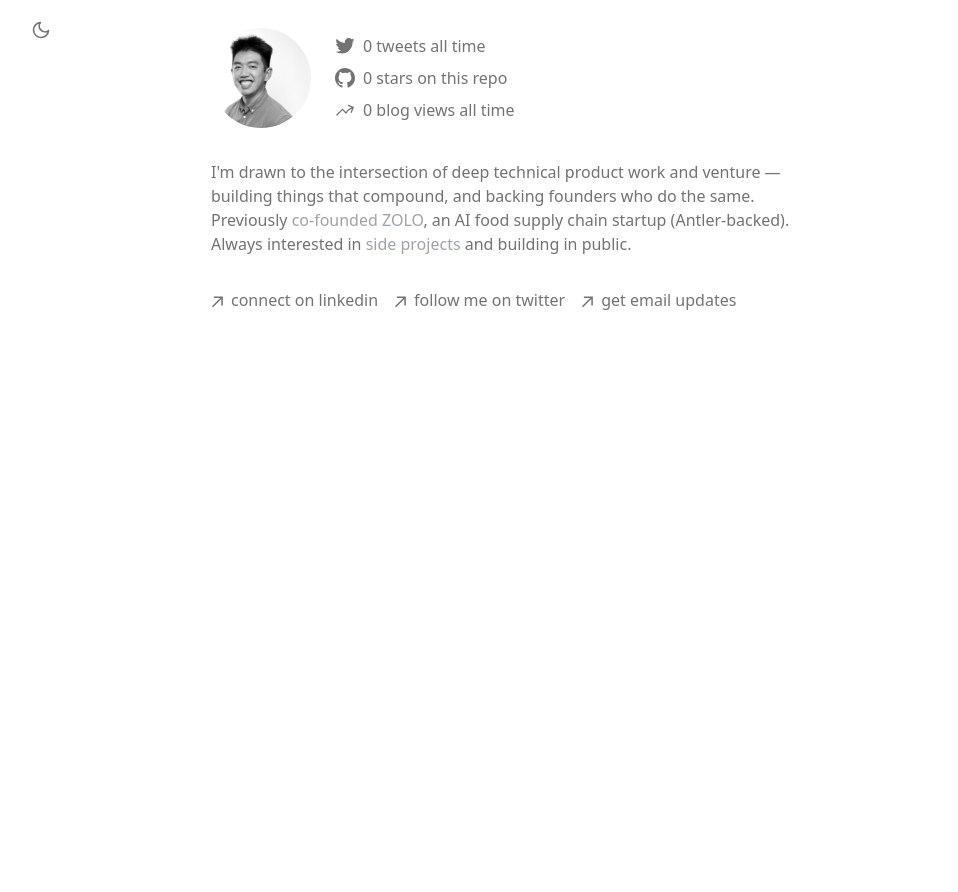
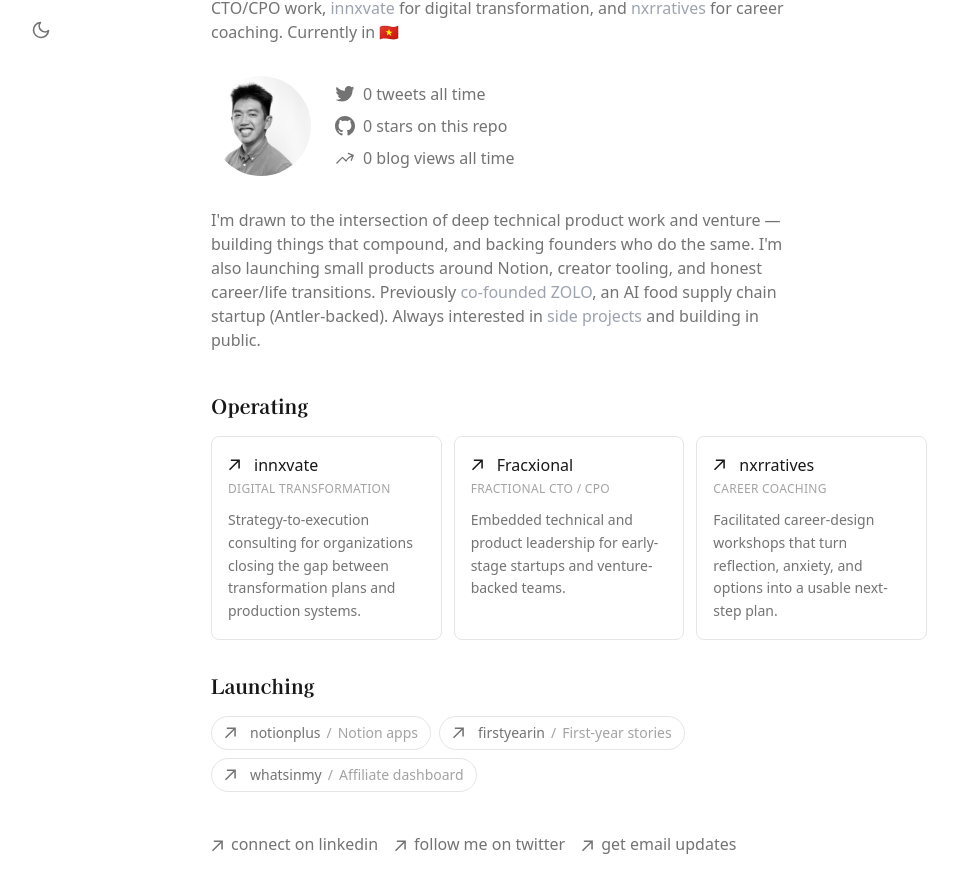
Before and after one commit to codebyshennan/portfolio, a Next.js app: page / in a window 1280 px wide. Shown: the part 332-1224 px from the top of the page, without its empty margins (161-1119 px from the left). Before the commit the page ends 808 px from the top, so only its background shows below. Built offline with nearby package versions, Linux system fonts and the light colour scheme; no server answers; the database is empty.

Commit message:
Add operating portfolio and product pages

```diff
--- a/app/about/page.tsx
+++ b/app/about/page.tsx
@@ -6,7 +6,7 @@
 export const metadata: Metadata = {
   title: "About",
   description:
-    "About Shen Nan, Wong - Builder-investor based in SEA. Sole engineer at Iterative, building data infrastructure & AI systems for venture. Founder of Fracxional.",
+    "About Shen Nan, Wong - Builder-investor based in SEA. Sole engineer at Iterative, building data infrastructure & AI systems for venture. Founder of Fracxional, innxvate, and nxrratives.",
   alternates: {
     canonical: "https://byshennan.com/about",
   },
@@ -21,7 +21,7 @@
       <p className="text-neutral-400 text-base -mt-1 mb-3">
         Hey, I'm Shen Nan — a builder-investor based in Southeast Asia.
         I'm the sole engineer at <strong className="text-neutral-300">Iterative</strong>, an early-stage fund investing across SEA and South Asia, where I build the data infrastructure, internal tooling, and AI systems that power our investment operations.
-        In parallel, I run <strong className="text-neutral-300">Fracxional</strong>, where I teach AI and data engineering courses and consult on automation strategy.
+        In parallel, I run <strong className="text-neutral-300">Fracxional</strong> for fractional CTO/CPO work, <strong className="text-neutral-300">innxvate</strong> for digital transformation, and <strong className="text-neutral-300">nxrratives</strong> for career coaching.
       </p>
       <p className="text-neutral-400 text-base mb-3">
         I'm drawn to the intersection of deep technical product work and venture — building things that compound, and backing founders who do the same.
--- a/app/page.tsx
+++ b/app/page.tsx
@@ -11,6 +11,48 @@
 import { name, about, bio, avatar } from "lib/info";
 
 export const revalidate = 60;
+
+const operating = [
+  {
+    name: "innxvate",
+    href: "https://innxvate.org",
+    label: "Digital transformation",
+    description:
+      "Strategy-to-execution consulting for organizations closing the gap between transformation plans and production systems.",
+  },
+  {
+    name: "Fracxional",
+    href: "https://fracxional.com",
+    label: "Fractional CTO / CPO",
+    description:
+      "Embedded technical and product leadership for early-stage startups and venture-backed teams.",
+  },
+  {
+    name: "nxrratives",
+    href: "https://nxrratives.com",
+    label: "Career coaching",
+    description:
+      "Facilitated career-design workshops that turn reflection, anxiety, and options into a usable next-step plan.",
+  },
+];
+
+const launching = [
+  {
+    name: "notionplus",
+    href: "https://notionplus.xyz",
+    label: "Notion apps",
+  },
+  {
+    name: "firstyearin",
+    href: "https://firstyearin.xyz",
+    label: "First-year stories",
+  },
+  {
+    name: "whatsinmy",
+    href: "https://whatsinmy.xyz",
+    label: "Affiliate dashboard",
+  },
+];
 
 export default async function HomePage() {
   let starCount, views, tweetCount;
@@ -79,6 +121,54 @@
       <p className="my-5 max-w-[600px] text-neutral-500 dark:text-neutral-400">
         {bio()}
       </p>
+      <div className="my-10 max-w-[760px]">
+        <h2 className="font-serif font-bold text-xl text-neutral-900 dark:text-neutral-100 mb-4">
+          Operating
+        </h2>
+        <div className="grid grid-cols-1 md:grid-cols-3 gap-3">
+          {operating.map((item) => (
+            <a
+              key={item.name}
+              href={item.href}
+              target="_blank"
+              rel="noopener noreferrer"
+              className="group border border-neutral-200 dark:border-neutral-800 rounded-lg p-4 hover:border-neutral-300 dark:hover:border-neutral-700 transition-colors"
+            >
+              <div className="flex items-center gap-1.5 text-neutral-900 dark:text-neutral-100 font-medium">
+                <ArrowIcon />
+                <span>{item.name}</span>
+              </div>
+              <p className="mt-1 text-xs uppercase tracking-wide text-neutral-400 dark:text-neutral-500">
+                {item.label}
+              </p>
+              <p className="mt-3 text-sm text-neutral-500 dark:text-neutral-400 leading-relaxed">
+                {item.description}
+              </p>
+            </a>
+          ))}
+        </div>
+        <h2 className="font-serif font-bold text-xl text-neutral-900 dark:text-neutral-100 mt-8 mb-4">
+          Launching
+        </h2>
+        <div className="flex flex-wrap gap-2">
+          {launching.map((item) => (
+            <a
+              key={item.name}
+              href={item.href}
+              target="_blank"
+              rel="noopener noreferrer"
+              className="inline-flex items-center gap-1.5 rounded-full border border-neutral-200 dark:border-neutral-800 px-3 py-1.5 text-sm text-neutral-500 dark:text-neutral-400 hover:text-neutral-900 dark:hover:text-neutral-100 hover:border-neutral-300 dark:hover:border-neutral-700 transition-colors"
+            >
+              <ArrowIcon />
+              <span>{item.name}</span>
+              <span className="text-neutral-400 dark:text-neutral-600">/</span>
+              <span className="text-neutral-400 dark:text-neutral-500">
+                {item.label}
+              </span>
+            </a>
+          ))}
+        </div>
+      </div>
       <ul className="flex flex-col md:flex-row mt-8 space-x-0 md:space-x-4 space-y-2 md:space-y-0 font-sm text-neutral-500 dark:text-neutral-400">
         <li>
           <a
--- a/lib/info.tsx
+++ b/lib/info.tsx
@@ -20,7 +20,7 @@
       , where I build the data infrastructure, internal tooling, and AI systems
       that power our investment operations.
       <br /><br />
-      Also running{" "}
+      Also running a small portfolio of operating businesses:{" "}
       <a
         href="https://fracxional.com"
         target="_blank"
@@ -29,7 +29,25 @@
       >
         Fracxional
       </a>
-      . Currently in <span title="Ho Chi Minh City" className="cursor-default">&#127483;&#127475;</span>
+      {" "}for fractional CTO/CPO work,{" "}
+      <a
+        href="https://innxvate.org"
+        target="_blank"
+        rel="noopener noreferrer"
+        className="font-normal text-gray-400 dark:text-gray-500 hover:text-neutral-700 dark:hover:text-neutral-200"
+      >
+        innxvate
+      </a>
+      {" "}for digital transformation, and{" "}
+      <a
+        href="https://nxrratives.com"
+        target="_blank"
+        rel="noopener noreferrer"
+        className="font-normal text-gray-400 dark:text-gray-500 hover:text-neutral-700 dark:hover:text-neutral-200"
+      >
+        nxrratives
+      </a>
+      {" "}for career coaching. Currently in <span title="Ho Chi Minh City" className="cursor-default">&#127483;&#127475;</span>
     </>
   );
 };
@@ -38,7 +56,8 @@
     <>
       I'm drawn to the intersection of deep technical product work and
       venture — building things that compound, and backing founders who do the
-      same. Previously{" "}
+      same. I'm also launching small products around Notion, creator tooling,
+      and honest career/life transitions. Previously{" "}
       <a
         href="https://www.sayzolo.com/"
         target="_blank"
--- a/lib/timeline.ts
+++ b/lib/timeline.ts
@@ -52,8 +52,9 @@
 			{
 				position: "Founder & Technical Consultant",
 				description: [
-					"Teaching AI, data engineering, and automation courses across universities and corporate programs in Asia.",
-					"Course design and delivery spanning prompt engineering, AI agents, data pipelines, and applied ML.",
+					"Embed with early-stage teams and venture portfolios as a fractional CTO/CPO, shaping what to build and then building it.",
+					"Teach AI, data engineering, and automation courses across universities and corporate programs in Asia.",
+					"Course design and delivery spanning prompt engineering, AI agents, data pipelines, applied ML, and practical automation.",
 				],
 				technologies: [],
 				clients: [
@@ -103,6 +104,42 @@
 						logo: "https://www.google.com/s2/favicons?domain=sarah.capua.co&sz=64",
 					},
 				],
+				href: null,
+				hook: null,
+			},
+		],
+	},
+	{
+		date: "2026 - Present",
+		company: "innxvate",
+		logo: "https://www.google.com/s2/favicons?domain=innxvate.org&sz=64",
+		link: "https://innxvate.org/",
+		roles: [
+			{
+				position: "Co-founder — Digital Transformation",
+				description: [
+					"Strategy-to-execution consulting for organizations closing the gap between transformation plans and production systems.",
+					"Work spans operating-model design, process diagnostics, automation roadmaps, and embedded execution.",
+				],
+				technologies: [],
+				href: null,
+				hook: null,
+			},
+		],
+	},
+	{
+		date: "2023 - Present",
+		company: "nxrratives",
+		logo: "https://www.google.com/s2/favicons?domain=nxrratives.com&sz=64",
+		link: "https://nxrratives.com/",
+		roles: [
+			{
+				position: "Co-founder — Career Design",
+				description: [
+					"Career coaching and workshop programs that help students and early-career professionals turn reflection into a concrete next-step plan.",
+					"Co-create facilitated formats, digital scaffolding, and cohort materials for universities, teams, and communities.",
+				],
+				technologies: [],
 				href: null,
 				hook: null,
 			},
```
Also changed, not shown: content/projects/firstyearin.md (added, +31 -0 lines), content/projects/notionplus.md (added, +31 -0 lines), content/projects/whatsinmy.md (added, +31 -0 lines).
